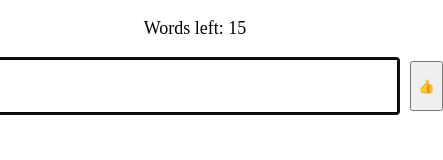
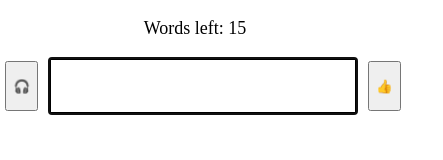
Before and after one commit to kdzwinel/spelling, a plain HTML site: page index.html in a window 390 px wide. Shown: the whole page, 443 px wide, since content can reach past the window. Drawn offline with Linux system fonts and the light colour scheme.

Commit message:
make mobile friendly

```diff
--- a/style.css
+++ b/style.css
@@ -22,6 +22,7 @@ body {
     display: flex;
     align-items: center;
     justify-content: center;
+    width: 100vw;
 }
 
 #counter {
@@ -35,7 +36,8 @@ button {
 
 #spelling {
     height: 50px;
-    width: 400px;
+    flex-grow: 1;
+    max-width: 300px;
     font-size: 40px;
     border: solid black 3px;
 }
```
